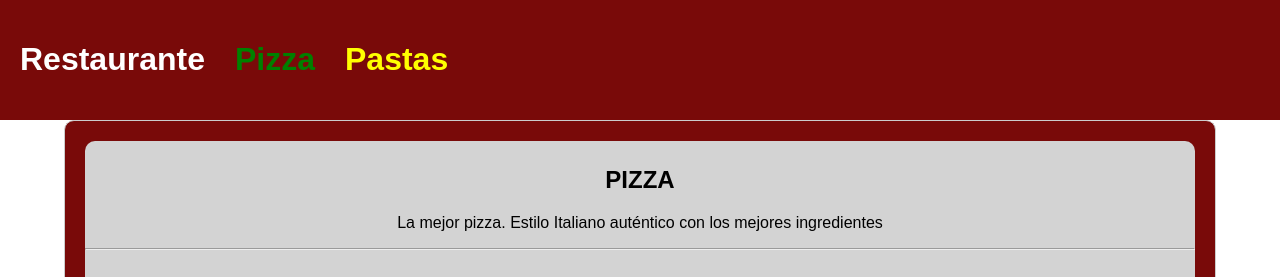
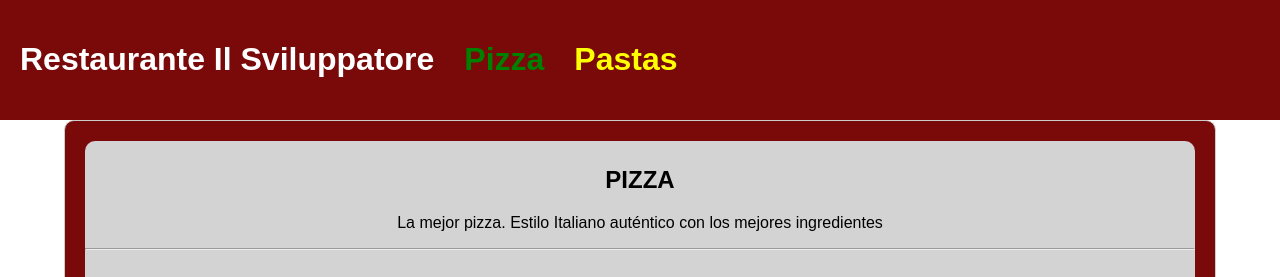
Before and after one commit to MartinZielony/TP1-PNT-E-Z-S-T, a plain HTML site: page index.html in a window 1280 px wide. Shown: the top 277 px of the page. Drawn offline with Linux system fonts and the light colour scheme.

Commit message:
Cambiado el nombre del restaurante

```diff
--- a/index.html
+++ b/index.html
@@ -6,13 +6,13 @@
     <meta http-equiv="X-UA-Compatible" content="IE=edge">
     <meta name="viewport" content="width=device-width, initial-scale=1.0">
     <link rel="stylesheet" href="style.css">
-    <title>Nombre del Restaurante</title>
+    <title>Il Sviluppatore</title>
 </head>
 
 <body>
     <header>
         <!--ponemos nombre del restaurante-->
-        <h1>Restaurante</h1>
+        <h1>Restaurante Il Sviluppatore</h1>
         <h1><a class="navItem navPizza" href="#pizza">Pizza</a> </h1>
         <h1><a class="navItem navPasta" href="#pastas">Pastas</a></h1>
     </header>
```
